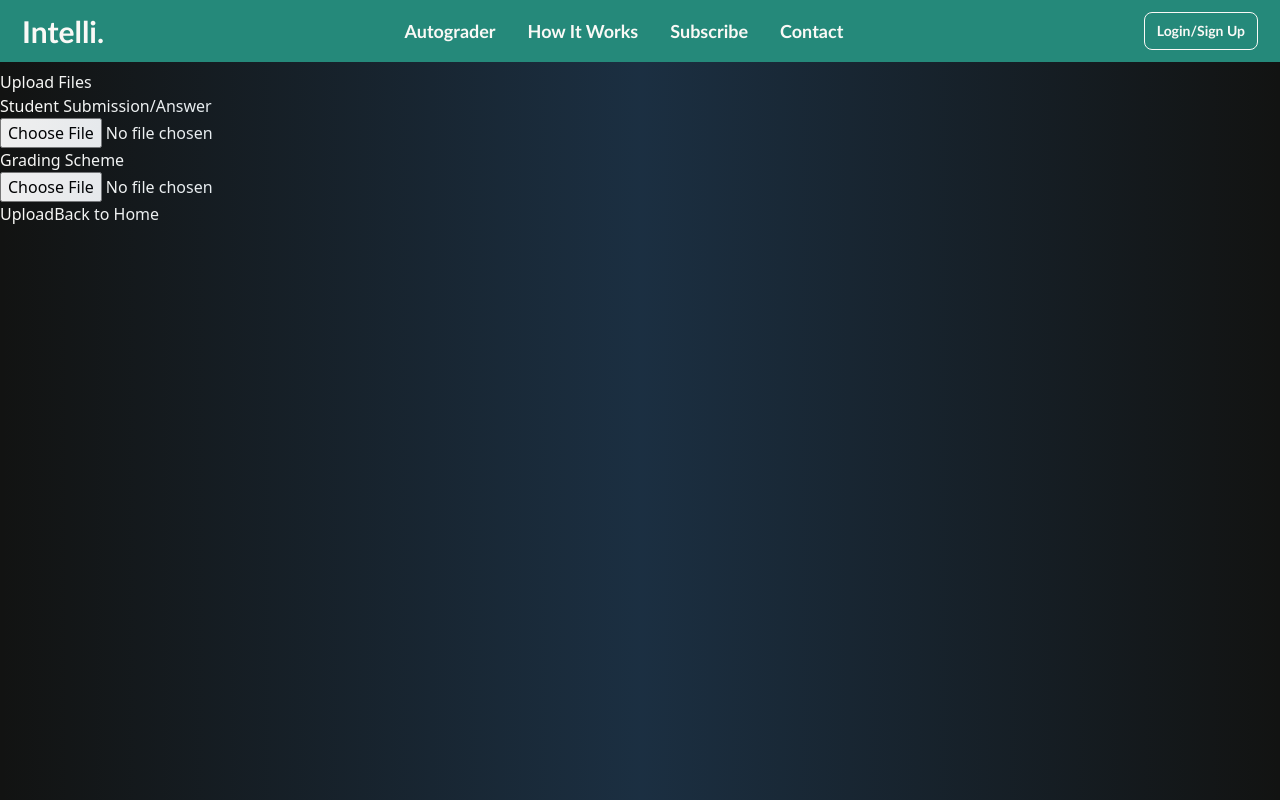
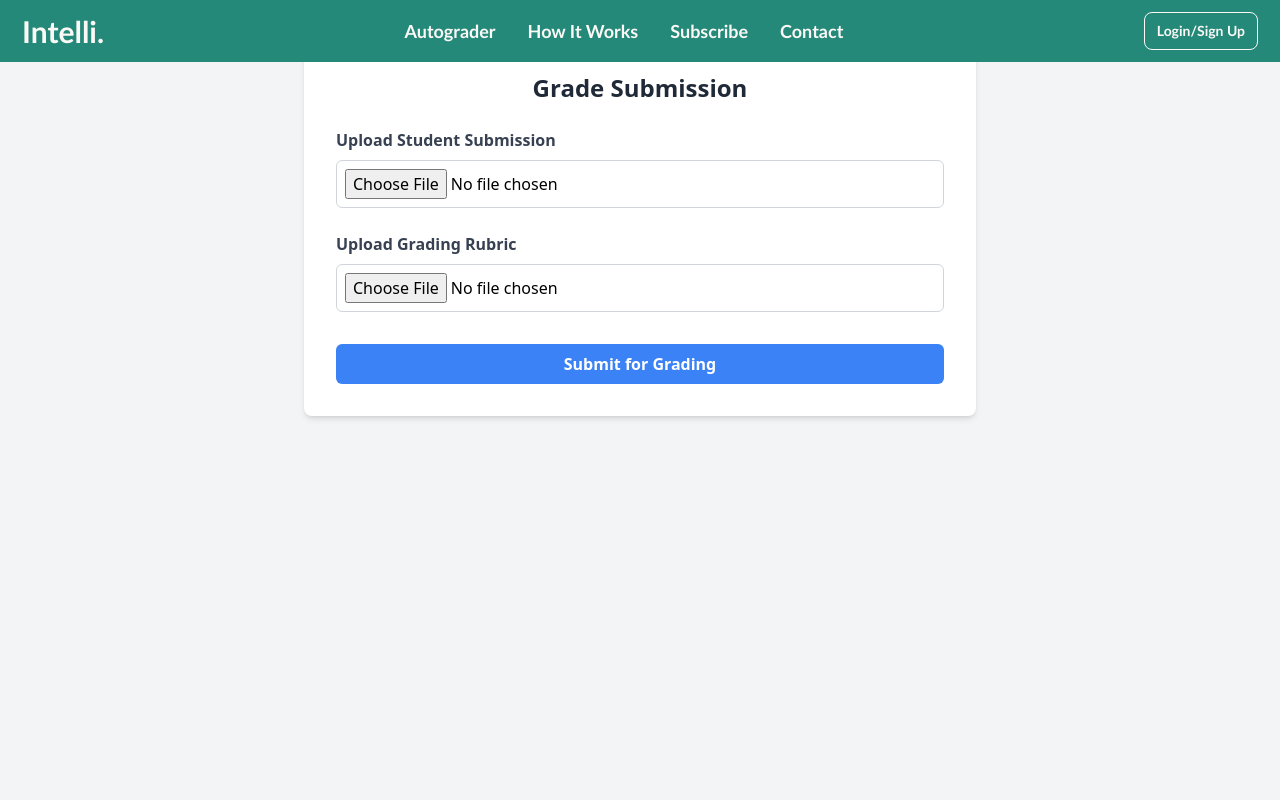
Before and after one commit to b4tan/Intelli, a React (Create React App) app in the folder client/: page /norubric in a window 1280 px wide. Shown: the top 800 px of the page. Built offline with nearby package versions, Linux system fonts and the light colour scheme.

Commit message:
All backend and frontend done, just need stlying changes

```diff
--- a/client/package.json
+++ b/client/package.json
@@ -7,6 +7,8 @@
     "@testing-library/react": "^13.4.0",
     "@testing-library/user-event": "^13.5.0",
     "axios": "^1.7.7",
+    "docx": "^9.0.3",
+    "file-saver": "^2.0.5",
     "multer": "^1.4.5-lts.1",
     "react": "^18.3.1",
     "react-dom": "^18.3.1",
--- a/client/src/norubric.js
+++ b/client/src/norubric.js
@@ -1,71 +1,174 @@
-import React, { useState, useEffect } from 'react';
-import { Link } from 'react-router-dom';
+import React, { useState } from 'react';
 import axios from 'axios';
+import { Document, Packer, Paragraph, TextRun } from 'docx';
 
 function NoRubric() {
-  const [file, setFile] = useState(null);
-  const [progress, setProgress] = useState({ started: false, pc: 0 });
+    const [submissionFile, setSubmissionFile] = useState(null);
+    const [rubricFile, setRubricFile] = useState(null);
+    const [gradingData, setGradingData] = useState(null);
     const [msg, setMsg] = useState(null);
 
-  useEffect(() => {
-    window.scrollTo(0, 0);
-  }, []);
 
-  // Function to handle file upload
-  function handleUpload() {
-    if (!file) {
-      setMsg("No file selected");
+    // Handle file upload
+    const handleFileChange = (e, setFile) => {
+        setFile(e.target.files[0]);
+    };
+    const saveAsDocx = async (response) => {
+        const doc = new Document({
+            sections: [
+                {
+                    children: [
+                        new Paragraph({
+                            children: [
+                                new TextRun(response),
+                            ],
+                        }),
+                    ],
+                },
+            ],
+        });
+        const blob = await Packer.toBlob(doc);
+        const link = document.createElement('a');
+        link.href = URL.createObjectURL(blob);
+        link.download = 'GPT_Response.docx';
+        link.click();
+    }
+    // Handle form submission
+    const handleSubmit = async () => {
+        if (!rubricFile || !submissionFile) {
+            setMsg('Please upload both files.');
             return;
         }
 
-    const fd = new FormData();
-    fd.append('file', file);
+        const formData = new FormData();
+        formData.append('rubric', rubricFile);
+        formData.append('submission', submissionFile);
 
-    setMsg("Uploading...");
-    setProgress({ started: true, pc: 0 });
+        setMsg('Uploading and processing...');
+        try {
+            const response = await axios.post('http://localhost:4000/grade', formData, {
+                headers: {
+                    'Content-Type': 'multipart/form-data',
+                },
+            });
 
-    axios.post('http://localhost:5000/api/upload', fd, {
-      onUploadProgress: (progressEvent) => {
-        const percentCompleted = Math.round((progressEvent.loaded * 100) / progressEvent.total);
-        setProgress({ started: true, pc: percentCompleted });
-      },
-      headers: {
-        "Content-Type": "multipart/form-data",
+            setGradingData(response.data); // Store API response
+            setMsg('Grading complete!');
+        } catch (error) {
+            console.error('Error submitting files:', error);
+            setMsg('Error during submission. Please try again.');
         }
-    })
-    .then(res => {
-      setMsg("Upload successful");
-    })
-    .catch(err => {
-      setMsg("Upload failed");
-    });
-  }
+    };
+
 
     return (
+        <div className="min-h-screen bg-gray-100 flex flex-col items-center py-10 px-5">
+            <div className="bg-white shadow-md rounded-lg p-8 max-w-2xl w-full">
+                <h1 className="text-2xl font-bold text-gray-800 mb-6 text-center">
+                    Grade Submission
+                </h1>
 
-    <div className="no-rubric-container text-[#FAF9F6] pt-[70px]">
-        <div className="absolute inset-0 h-[2500px] bg-gradient-to-r from-transparent via-[#3070b0]/30 to-transparent z-5 pointer-events-none"></div>
-
-      <h2>Upload Files</h2>
-
-      <div className="upload-section z-10">
-        <p>Student Submission/Answer</p>
-        <input type="file" onChange={(e) => setFile(e.target.files[0])} />
+                {/* File Upload Inputs */}
+                <div className="space-y-6">
+                    <div>
+                        <label
+                            htmlFor="submissionFile"
+                            className="block text-gray-700 font-semibold mb-2"
+                        >
+                            Upload Student Submission
+                        </label>
+                        <input
+                            id="submissionFile"
+                            type="file"
+                            onChange={(e) => handleFileChange(e, setSubmissionFile)}
+                            accept=".docx"
+                            className="block w-full border border-gray-300 rounded-md p-2"
+                        />
+                    </div>
+                    <div>
+                        <label
+                            htmlFor="rubricFile"
+                            className="block text-gray-700 font-semibold mb-2"
+                        >
+                            Upload Grading Rubric
+                        </label>
+                        <input
+                            id="rubricFile"
+                            type="file"
+                            onChange={(e) => handleFileChange(e, setRubricFile)}
+                            accept=".docx"
+                            className="block w-full border border-gray-300 rounded-md p-2"
+                        />
+                    </div>
                 </div>
 
-      <div className="upload-section z-10">
-        <p>Grading Scheme</p>
-        <input type="file" onChange={(e) => setFile(e.target.files[0])} />
+                {/* Submit Button */}
+                <div className="mt-8">
+                    <button
+                        onClick={handleSubmit}
+                        className="w-full bg-blue-500 hover:bg-blue-600 text-white font-semibold py-2 px-4 rounded-md transition"
+                    >
+                        Submit for Grading
+                    </button>
                 </div>
 
-      <button onClick={handleUpload}>Upload</button>
+                {/* Status Message */}
+                {msg && (
+                    <p className="mt-4 text-center text-gray-700 font-medium">
+                        {msg}
+                    </p>
+                )}
+            </div>
+            {gradingData?.gptResponse && (
+    <button
+        onClick={() => saveAsDocx(gradingData.gptResponse)}
+        className="mt-4 bg-green-500 hover:bg-green-600 text-white font-semibold py-2 px-4 rounded-md transition"
+    >
+        Download Full Response
+    </button>
+)}
+            {/* Grading Data Display */}
+            {gradingData && (
+                <div className="bg-white shadow-md rounded-lg p-8 mt-10 w-full max-w-4xl">
+                    <h2 className="text-xl font-bold text-gray-800 mb-4">
+                        Overall Grade: {gradingData.overallGrade}
+                    </h2>
+                    <table className="w-full text-left border-collapse border border-gray-300">
+                        <thead>
+                            <tr className="bg-gray-100">
+                                <th className="border border-gray-300 px-4 py-2">Question</th>
+                                <th className="border border-gray-300 px-4 py-2">Grade</th>
+                                <th className="border border-gray-300 px-4 py-2">Reason</th>
+                            </tr>
+                        </thead>
+                        <tbody>
+                            {gradingData.csvData.map((row, index) => (
+                                <tr key={index} className="hover:bg-gray-50">
+                                    <td className="border border-gray-300 px-4 py-2">
+                                        {row.question}
+                                    </td>
+                                    <td className="border border-gray-300 px-4 py-2">
+                                        {row.grade}
+                                    </td>
+                                    <td className="border border-gray-300 px-4 py-2">
+                                        {row.reason}
+                                    </td>
+                                </tr>
+                            ))}
+                        </tbody>
+                    </table>
 
-      {progress.started && <progress max="100" value={progress.pc}></progress>}
-      {msg && <span>{msg}</span>}
-
-      <Link to="/">
-        <button>Back to Home</button>
-      </Link>
+                    {/* Display Full GPT Response */}
+                    <div className="mt-6">
+                        <h3 className="font-semibold text-gray-800 mb-2">
+                            Full GPT Response
+                        </h3>
+                        <pre className="bg-gray-100 p-4 rounded-md overflow-x-auto text-sm">
+                            {gradingData.gptResponse}
+                        </pre>
+                    </div>
+                </div>
+            )}
         </div>
     );
 }
--- a/client/src/rubric.js
+++ b/client/src/rubric.js
@@ -1,65 +1,33 @@
-import React, { useState , useEffect } from 'react';
-import { Link } from 'react-router-dom';
+import React, { useState, useEffect } from 'react';
 import axios from 'axios';
+import { Document, Packer, Paragraph, TextRun } from 'docx';
 
 function Rubric() {
-  const [file, setFile] = useState(null);
-  const [progress, setProgress] = useState({ started: false, pc: 0 });
+  const [file, setFile] = useState(null); // Student submission file
+  const [questions, setQuestions] = useState([]); // Rubric questions
+  const [generatedFile, setGeneratedFile] = useState(null); // Generated rubric file
   const [msg, setMsg] = useState(null);
-  const [questions, setQuestions] = useState([]);
-  const [generatedFileUrl, setGeneratedFileUrl] = useState(null);
+  const [gradingData, setGradingData] = useState(null);
 
+  // Scroll to top on load
   useEffect(() => {
     window.scrollTo(0, 0);
   }, []);
 
-  function handleUpload() {
-    if (!file && !generatedFileUrl) {
-      setMsg("No file selected or no questions added");
-      return;
-    }
-
-    const fd = new FormData();
-    fd.append('file', file);
-    fd.append('questions', JSON.stringify(questions));
-
-    if (generatedFileUrl) {
-      fd.append('questionsTextFile', generatedFileUrl, 'questions.txt');
-    }
-
-    setMsg("Uploading...");
-    setProgress({ started: true, pc: 0 });
-
-    axios.post('http://localhost:5000/api/upload', fd, {
-      onUploadProgress: (progressEvent) => {
-        const percentCompleted = Math.round((progressEvent.loaded * 100) / progressEvent.total);
-        setProgress(prevState => ({
-          ...prevState,
-          pc: percentCompleted
-        }));
-      },
-      headers: {
-        "Content-Type": "multipart/form-data",
-      }
-    })
-    .then(res => {
-      setMsg("Upload successful");
-      console.log(res.data);
-    })
-    .catch(err => {
-      setMsg("Upload failed");
-      console.error(err);
-    });
-  }
-
+  // Add a new question
   const addQuestion = () => {
-    setQuestions([...questions, { type: '', question: '', rubric: '', sampleAnswer: '', points: '', answer: '' }]);
+    setQuestions([
+      ...questions,
+      { type: '', question: '', rubric: '', sampleAnswer: '', points: '' },
+    ]);
   };
 
+  // Remove a question
   const removeQuestion = (index) => {
     setQuestions(questions.filter((_, i) => i !== index));
   };
 
+  // Handle question changes
   const handleQuestionChange = (index, field, value) => {
     const updatedQuestions = questions.map((q, i) =>
       i === index ? { ...q, [field]: value } : q
@@ -67,127 +35,260 @@ function Rubric() {
     setQuestions(updatedQuestions);
   };
 
-  const generateTextFileContent = () => {
-    let content = "Instructor Questions\n===================\n";
-    questions.forEach((q, i) => {
-      content += `Question ${i + 1}:\n`;
-      content += `Type: ${q.type}\n`;
-      if (q.type === 'short') {
-        content += `Question: ${q.question}\n`;
-        content += `Context (accepted answers): ${q.rubric}\n`;
-        content += `Sample Answer: ${q.sampleAnswer}\n`;
-      } else {
-        content += `Answer: ${q.answer}\n`;
-      }
-      content += `Points: ${q.points}\n`;
-      content += "-------------------\n";
-    });
-    return content;
+  // Handle student file upload
+  const handleFileChange = (e) => {
+    setFile(e.target.files[0]);
   };
 
-  const handleSaveToFile = () => {
-    const content = generateTextFileContent();
-    const blob = new Blob([content], { type: 'text/plain' });
-    const url = URL.createObjectURL(blob);
-    setGeneratedFileUrl(url);
+  // Generate rubric file (.docx)
+  const generateDocxFile = async () => {
+    if (questions.length === 0) {
+      setMsg('Please add at least one question to generate the rubric.');
+      return;
+    }
+
+    const doc = new Document({
+      sections: [
+        {
+          children: [
+            new Paragraph({
+              children: [
+                new TextRun({ text: 'Rubric Questions', bold: true, size: 28 }),
+              ],
+            }),
+            ...questions.map((q, i) => [
+              new Paragraph({ text: `Question ${i + 1}:`, bold: true }),
+              new Paragraph({ text: `Type: ${q.type}` }),
+              new Paragraph({ text: `Question: ${q.question}` }),
+              new Paragraph({ text: `Rubric: ${q.rubric}` }),
+              new Paragraph({ text: `Sample Answer: ${q.sampleAnswer}` }),
+              new Paragraph({ text: `Points: ${q.points}` }),
+            ]).flat(),
+          ],
+        },
+      ],
+    });
+
+    const blob = await Packer.toBlob(doc);
+    const file = new File([blob], 'rubric.docx', {
+      type: 'application/vnd.openxmlformats-officedocument.wordprocessingml.document',
+    });
+
+    setGeneratedFile(file); // Save generated file
+    setMsg('Rubric file generated successfully! Now Grading.....');
+  };
+  const saveAsDocx = async (response) => {
+    const doc = new Document({
+        sections: [
+            {
+                children: [
+                    new Paragraph({
+                        children: [
+                            new TextRun(response),
+                        ],
+                    }),
+                ],
+            },
+        ],
+    });
+    const blob = await Packer.toBlob(doc);
+    const link = document.createElement('a');
+    link.href = URL.createObjectURL(blob);
+    link.download = 'GPT_Response.docx';
+    link.click();
+}
+
+  // Submit rubric and student answer to backend
+  const handleSubmit = async () => {
+    generateDocxFile();
+    if (!file || !generatedFile) {
+      setMsg('Please upload the student submission and generate the rubric.');
+      return;
+    }
+
+    setMsg('Uploading and processing...');
+
+    const formData = new FormData();
+    formData.append('rubric', generatedFile); // Generated rubric file
+    formData.append('submission', file); // Student submission file
+
+    try {
+      const response = await axios.post('http://localhost:4000/grade', formData, {
+        headers: { 'Content-Type': 'multipart/form-data' },
+      });
+
+      setMsg('Grading complete!');
+      setGradingData(response.data);
+      console.log('Response from server:', response.data);
+    } catch (error) {
+      setMsg('Error during submission. Please try again.');
+      console.error('Error:', error);
+    }
   };
 
   return (
-    <div className="rubric-container text-[#FAF9F6] pt-[70px]">
-      <div className="absolute inset-0 h-[2500px] bg-gradient-to-r from-transparent via-[#3070b0]/30 to-transparent z-5 pointer-events-none"></div>
-
-      <h1>Welcome to our free response autograder</h1>
-      <h2>Please upload the submission below</h2>
-
-      <div className="questions-container">
+    <div className="rubric-container text-gray-800 min-h-screen flex flex-col items-center py-10 px-5 mt-20">
+  <h1 className="text-3xl font-bold mb-6 text-center text-white">
+    Create and Submit Rubric
+  </h1>
+      {/* Question Input Section */}
+      <div className="questions-container w-full max-w-3xl">
         {questions.map((question, index) => (
-          <div key={index} className="question-row">
-            <label>Question Type:</label>
+          <div key={index} className="question-row border-b pb-4 mb-4">
+            <label className="block font-semibold mb-2 text-white">Question Type:</label>
             <select
               value={question.type}
-              onChange={(e) => handleQuestionChange(index, 'type', e.target.value)}
+              onChange={(e) =>
+                handleQuestionChange(index, 'type', e.target.value)
+              }
+              className="w-full border rounded px-2 py-1 mb-4"
             >
               <option value="">Select Question Type</option>
               <option value="mcq">Multiple Choice</option>
-              <option value="truefalse">True or False</option>
+              <option value="truefalse">True/False</option>
               <option value="short">Short Answer</option>
             </select>
 
-            {question.type === 'short' && (
-              <>
-                <label>Question:</label>
+            <label className="block font-semibold mb-2 text-white">Question:</label>
             <input
               type="text"
               value={question.question}
-                  onChange={(e) => handleQuestionChange(index, 'question', e.target.value)}
+              onChange={(e) =>
+                handleQuestionChange(index, 'question', e.target.value)
+              }
+              className="w-full border rounded px-2 py-1 mb-4"
             />
-                <label>Context (accepted answers):</label>
+
+            <label className="block font-semibold mb-2 text-white">Rubric:</label>
             <input
               type="text"
               value={question.rubric}
-                  onChange={(e) => handleQuestionChange(index, 'rubric', e.target.value)}
+              onChange={(e) =>
+                handleQuestionChange(index, 'rubric', e.target.value)
+              }
+              className="w-full border rounded px-2 py-1 mb-4"
             />
-                <label>Sample Answer:</label>
+
+            <label className="block font-semibold mb-2 text-white">Sample Answer:</label>
             <input
               type="text"
               value={question.sampleAnswer}
-                  onChange={(e) => handleQuestionChange(index, 'sampleAnswer', e.target.value)}
+              onChange={(e) =>
+                handleQuestionChange(index, 'sampleAnswer', e.target.value)
+              }
+              className="w-full border rounded px-2 py-1 mb-4"
             />
-              </>
-            )}
-            {(question.type === 'mcq' || question.type === 'truefalse') && (
-              <>
-                <label>Answer:</label>
-                <input
-                  type="text"
-                  value={question.answer}
-                  onChange={(e) => handleQuestionChange(index, 'answer', e.target.value)}
-                />
-              </>
-            )}
 
-            {question.type && (
-              <>
-                <label>Points:</label>
+            <label className="block font-semibold mb-2 text-white"> Points:</label>
             <input
               type="number"
               value={question.points}
-                  onChange={(e) => handleQuestionChange(index, 'points', e.target.value)}
+              onChange={(e) =>
+                handleQuestionChange(index, 'points', e.target.value)
+              }
+              className="w-full border rounded px-2 py-1 mb-4"
             />
-              </>
-            )}
 
-            <button onClick={() => removeQuestion(index)}>-</button>
+            <button
+              onClick={() => removeQuestion(index)}
+              className="bg-red-500 hover:bg-red-600 text-white px-4 py-2 rounded"
+            >
+              Remove Question
+            </button>
           </div>
         ))}
       </div>
 
-      <button onClick={addQuestion}>Add Question</button>
+      {/* Add Question Button */}
+      <button
+        onClick={addQuestion}
+        className="bg-blue-500 hover:bg-blue-600 text-white px-6 py-2 rounded mb-6"
+      >
+        Add Question
+      </button>
 
-      <div className="upload-section">
+      {/* Generate Rubric File */}
+      {/* <button
+        onClick={generateDocxFile}
+        className="bg-green-500 hover:bg-green-600 text-white px-6 py-2 rounded mb-6"
+      >
+        Generate Rubric File
+      </button> */}
+
+      {/* Upload Student Answer */}
+      <div className="upload-section w-full max-w-3xl">
+        <label className="block font-semibold mb-2 text-white">Upload Student Submission:</label>
         <input
           type="file"
-          onChange={(e) => setFile(e.target.files[0])}
+          onChange={handleFileChange}
+          className="w-full border rounded px-2 py-1"
         />
       </div>
 
-      <button onClick={handleUpload}>Upload</button>
-      <button onClick={handleSaveToFile}>Save as Text File</button>
+      {/* Submit Button */}
+      <button
+        onClick={handleSubmit}
+        className="bg-green-500 hover:bg-green-600 text-white px-6 py-2 rounded mt-6"
+      >
+        Submit for Grading
+      </button>
 
-      {generatedFileUrl && (
-        <a href={generatedFileUrl} download="questions.txt">
-          Download Questions File
-        </a>
+      {/* Status Message */}
+      {msg && <p className="mt-4 text-center text-gray-700 text-white">{msg}</p>}
+      {gradingData?.gptResponse && (
+    <button
+        onClick={() => saveAsDocx(gradingData.gptResponse)}
+        className="mt-4 bg-green-500 hover:bg-green-600 text-white font-semibold py-2 px-4 rounded-md transition"
+    >
+        Download Full Response
+    </button>
 )}
+            {/* Grading Data Display */}
+            {gradingData && (
+                <div className="bg-white shadow-md rounded-lg p-8 mt-10 w-full max-w-4xl">
+                    <h2 className="text-xl font-bold text-gray-800 mb-4">
+                        Overall Grade: {gradingData.overallGrade}
+                    </h2>
+                    <table className="w-full text-left border-collapse border border-gray-300">
+                        <thead>
+                            <tr className="bg-gray-100">
+                                <th className="border border-gray-300 px-4 py-2">Question</th>
+                                <th className="border border-gray-300 px-4 py-2">Grade</th>
+                                <th className="border border-gray-300 px-4 py-2">Reason</th>
+                            </tr>
+                        </thead>
+                        <tbody>
+                            {gradingData.csvData.map((row, index) => (
+                                <tr key={index} className="hover:bg-gray-50">
+                                    <td className="border border-gray-300 px-4 py-2">
+                                        {row.question}
+                                    </td>
+                                    <td className="border border-gray-300 px-4 py-2">
+                                        {row.grade}
+                                    </td>
+                                    <td className="border border-gray-300 px-4 py-2">
+                                        {row.reason}
+                                    </td>
+                                </tr>
+                            ))}
+                        </tbody>
+                    </table>
 
-      {progress.started && <progress max="100" value={progress.pc}></progress>}
+                    {/* Display Full GPT Response */}
+                    <div className="mt-6">
+                        <h3 className="font-semibold text-gray-800 mb-2">
+                            Full GPT Response
+                        </h3>
+                        <pre className="bg-gray-100 p-4 rounded-md overflow-x-auto text-sm">
+                            {gradingData.gptResponse}
+                        </pre>
+                    </div>
+                </div>
+            )}
+        </div>
 
-      {msg && <span>{msg}</span>}
 
-      <Link to="/">
-        <button>Back to Home</button>
-      </Link>
-    </div>
+
   );
 }
 
```
Also changed, not shown: client/src/rubric.css (+25 -5 lines), 2 other files (tests, documents, lock files or other folders). Lines whose indentation alone changed are shown as unchanged.
